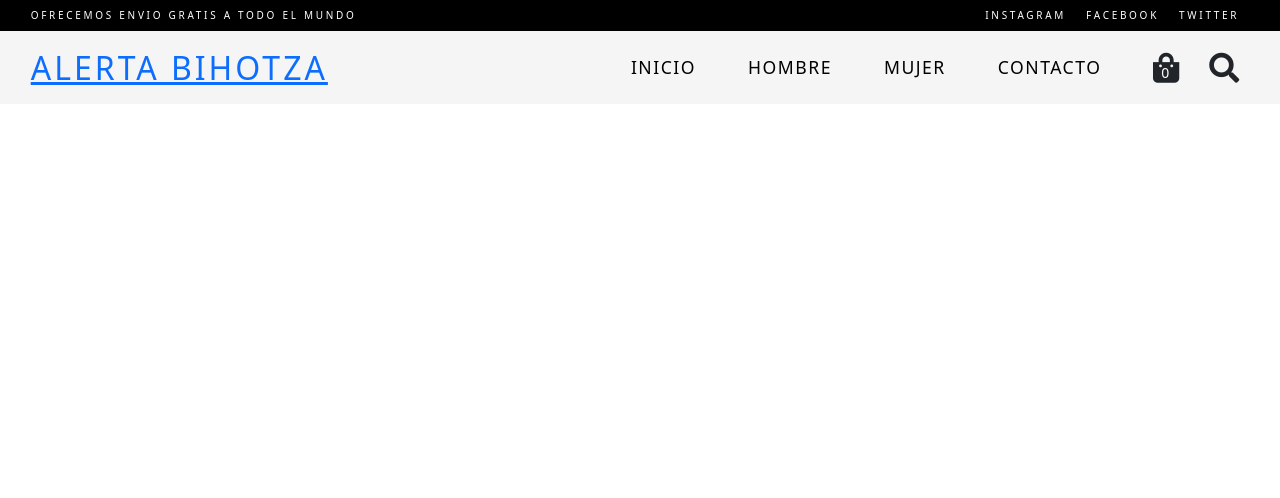
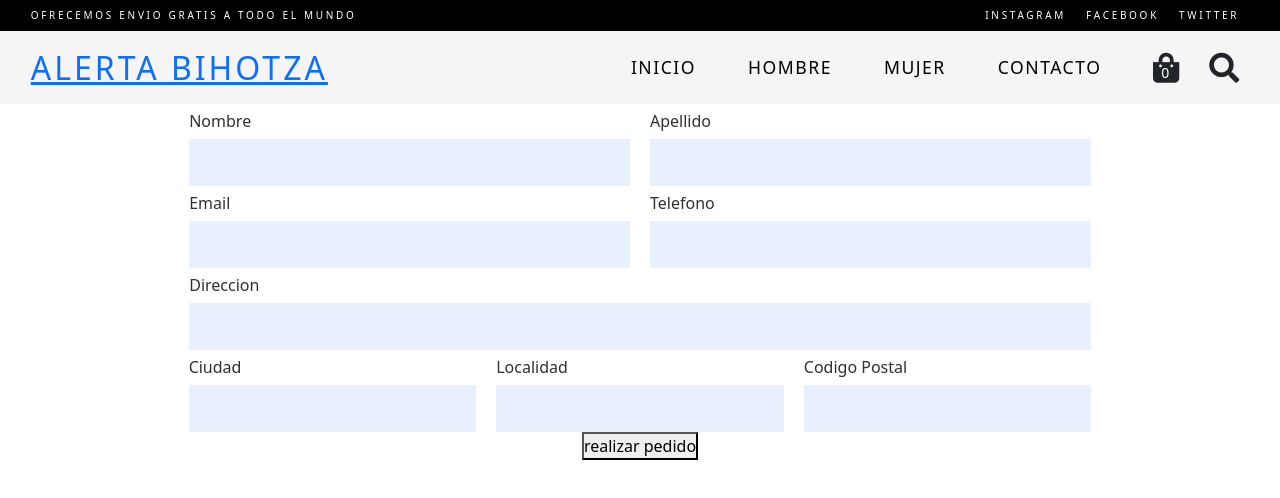
Before and after one commit to IgnacioVivas/Alerta-Bihotza, a React (Create React App) app: page /checkout in a window 1280 px wide. Shown: the top 498 px of the page. Built offline with nearby package versions, Linux system fonts and the light colour scheme.

Commit message:
firebase 2

```diff
--- a/src/App.js
+++ b/src/App.js
@@ -9,6 +9,7 @@ import ItemDetailConteiner from './components/ItemDetailConteiner';
 import { BrowserRouter, Switch, Route } from 'react-router-dom'
 import CartContextProvider from './context/CartContext';
 import Cart from './components/Cart';
+import CheckOut from './components/CheckOut';
 
 
 
@@ -28,7 +29,7 @@ function App() {
               <BootstrapCarousel />
               <ItemListContainer />
             </Route>
-            <Route exact path='/categoria/:categoriaId'>
+            <Route exact path='/categoria/:category'>
               <ItemListContainer />
             </Route>
             <Route exact path='/detalle/:id'>
@@ -36,6 +37,9 @@ function App() {
             </Route>
             <Route exact path='/cart'>
               <Cart></Cart>
+            </Route>
+            <Route exact path='/checkout'>
+              <CheckOut></CheckOut>
             </Route>
           </Switch>
 
--- a/src/assets/styles/App.scss
+++ b/src/assets/styles/App.scss
@@ -425,3 +425,74 @@ header{
     }
 
 }
+
+
+
+
+//estilos checkout
+
+.contenedor{
+    .contCheckOut{
+        div{
+            margin-bottom: 8x;
+        }
+        input{
+            margin: 0px 10px;
+            padding: 15px 13px;
+            border: 0;
+            font-size: 13px;
+            line-height: 17px;
+            background-color: #e8f0fe;
+            color: #818181;
+            font-family: Raleway,sans-serif;
+            font-weight: 400;
+        }
+        label{
+            margin-left: 10px;
+            color: #303030;
+            font-size: 16px;
+            line-height: 35px;
+            font-style: normal;
+            font-weight: 300;
+            letter-spacing: 0;
+            text-align: left;
+        }
+        .nombreYapellido{
+            display: flex;
+            justify-content: center;
+            div{
+                display: flex;
+                flex-direction: column;
+                width: 40%;
+            }
+        }
+        .emailYtelefono{
+            display: flex;
+            justify-content: center;
+            div{
+                display: flex;
+                flex-direction: column;
+                width: 40%;
+            }
+        }
+        .contDireccion{
+            div{
+                margin-left: auto;
+                margin-right: auto;
+                display: flex;
+                justify-content: center;
+                flex-direction: column;
+                width: 80%;
+            }
+        }
+        .ciudadYlocalidad{
+            display: flex;
+            justify-content: center;
+            div{
+                display: flex;
+                flex-direction: column;
+                width: 26.7%;
+            }
+        }
+    }
+}
--- a/src/components/Cart.jsx
+++ b/src/components/Cart.jsx
@@ -1,4 +1,5 @@
 import React from 'react'
+import { Link } from 'react-router-dom';
 import { useCartContext } from '../context/CartContext'
 
 
@@ -10,6 +11,14 @@ function Cart() {
 
     return (
         <div className="cart">
+            { cart.length === 0 ?
+            <div>
+                <h2>No hay productos</h2>
+                <Link to={`/`}>
+                <button>volver al home</button>
+                </Link>
+            </div>
+            :
             <div className="contenedor">
                 <div className="titulosCart tabla">
                     <p></p>
@@ -22,7 +31,7 @@ function Cart() {
                 <>
                     {
                         cart.map((producto) => <div key={producto.item.id} className="item tabla">
-                            <i class="far fa-trash-alt" onClick={removeItem}></i>
+                            <i class="far fa-trash-alt" id={producto.item.id} onClick={removeItem}></i>
                             <img src={producto.item.imagen} alt="" />
                             <p>{producto.item.title}</p>
                             <p>${producto.item.price}</p>
@@ -42,7 +51,11 @@ function Cart() {
                     <p>cart totals</p>
                     <p>${totalPrice()}</p>
                 </div>
+                <Link to= {`/checkout`}>
+                    <button>CheckOut</button>
+                </Link>
             </div>
+            }
         </div>
     )
 }
--- /dev/null
+++ b/src/components/CheckOut.jsx
@@ -0,0 +1,124 @@
+import React from 'react'
+import { useState } from 'react'
+import { useCartContext } from '../context/CartContext'
+import { getFirestore } from '../service/GetFireBase';
+import firebase from 'firebase'
+import 'firebase/firestore'
+
+function CheckOut() {
+
+    const { cart, totalPrice, clear } = useCartContext()
+    const [formData, setFormData] = useState(initialState)
+    const [orderBuy, setOrderBuy] = useState()
+
+
+    function infoForm(e) {
+        setFormData({
+            ...formData,
+            [e.target.name]: e.target.value
+        })
+    }
+
+    function formSubmit(e) {
+        e.preventDefault()
+
+        const newOrder = {
+            buyer: formData,
+            items: cart,
+            total: totalPrice(),
+            date: firebase.firestore.Timestamp.fromDate(new Date()),
+        }
+        console.log(newOrder);
+        const baseDeDatos = getFirestore()
+        const orders = baseDeDatos.collection("orders")
+
+        orders.add(newOrder)
+            .then(resp => {
+                setOrderBuy(resp.id)
+                alert("Su compra fue un éxito. Su número de orden es " + orderBuy +".")
+            })
+            .catch(err => console.log(err))
+            .finally(() =>{
+                setFormData(initialState)
+                clear()
+            })
+
+        // baseDeDatos.collection("Items").doc("zZGD2FheqEUoUrtiyG0f")
+        // .update({
+        //     stock: 4
+        // })
+        // .then(res => console.log(res))
+
+    }
+    console.log(orderBuy);
+    console.log(formData);
+    return (
+
+        <div className="contenedor">
+            <div className="contCheckOut">
+                <form onChange={infoForm} onSubmit={formSubmit}>
+                    <div className="nombreYapellido">
+                        <div>
+                            <label htmlFor="">Nombre</label>
+                            <input type="text" name="nombre" value={formData.nombre} />
+                        </div>
+                        <div>
+                            <label htmlFor="">Apellido</label>
+                            <input type="text" name="apellido" value={formData.apellido} />
+                        </div>
+                    </div>
+
+                    <div className="emailYtelefono">
+                        <div>
+                            <label htmlFor="">Email</label>
+                            <input type="text" name="email" value={formData.email} />
+                        </div>
+                        <div>
+                            <label htmlFor="">Telefono</label>
+                            <input type="text" name="telefono" value={formData.telefono} />
+                        </div>
+                    </div>
+
+                    <div className="contDireccion">
+                        <div>
+                            <label htmlFor="">Direccion</label>
+                            <input type="text" name="direccion" value={formData.direccion} />
+                        </div>
+                    </div>
+
+                    <div className="ciudadYlocalidad">
+                        <div>
+                            <label htmlFor="">Ciudad</label>
+                            <input type="text" name="ciudad" value={formData.ciudad} />
+                        </div>
+                        <div>
+                            <label htmlFor="">Localidad</label>
+                            <input type="text" name="localidad" value={formData.localidad} />
+                        </div>
+                        <div>
+                            <label htmlFor="">Codigo Postal</label>
+                            <input type="text" name="codigoPostal" value={formData.codigoPostal} />
+                        </div>
+                    </div>
+                    <div>
+                        <button>realizar pedido</button>
+                    </div>
+                </form>
+
+            </div>
+        </div>
+    )
+}
+
+const initialState = {
+    nombre: '',
+    apellido: '',
+    email: '',
+    telefono: '',
+    direccion: '',
+    ciudad: '',
+    localidad: '',
+    codigoPostal: '',
+}
+
+export default CheckOut
--- a/src/components/Item.jsx
+++ b/src/components/Item.jsx
@@ -1,10 +1,5 @@
 import React from 'react'
 import { NavLink, Link } from 'react-router-dom'
-
-function clickearProducto(event) {
-    console.log(event)
-}
-
 
 
 function Item({ producto }) {
--- a/src/components/ItemDetail.jsx
+++ b/src/components/ItemDetail.jsx
@@ -4,7 +4,7 @@ import ItemCount from './ItemCount'
 
 function ItemDetail({ producto }) {
 
-    const { id, imagenId, category, title, price, categoyId, description } = producto
+    const { id, imagenId, category, title, price, categoyId, description, stock } = producto
 
     const {addToCart} = useCartContext()
 
@@ -29,7 +29,7 @@ function ItemDetail({ producto }) {
                             <div className= "contDescripcion">
                                 <p>{description}</p>
                             </div>
-                            <ItemCount initial={1} stock={8} onAdd={onAdd} ></ItemCount>
+                            <ItemCount initial={1} stock={stock} onAdd={onAdd} ></ItemCount>
                             <div className="productMeta">
                                 <p>Categoria: <span>{category}</span></p>
                             </div>
--- a/src/components/NavBar.jsx
+++ b/src/components/NavBar.jsx
@@ -28,8 +28,8 @@ function NavBar() {
                     <nav className="NavBar">
                         <ul>
                             <li><a href="">inicio</a></li>
-                            <li><Link to={`categoria/hombre`}>hombre</Link></li>
-                            <li><Link to={`categoria/mujer`}>mujer</Link></li>
+                            <li><Link to={`/categoria/hombre`}>hombre</Link></li>
+                            <li><Link to={`/categoria/mujer`}>mujer</Link></li>
                             <li><a href="">contacto</a></li>
                         </ul>
                     </nav>
```
Also changed, not shown: src/components/ItemListContainer.jsx (+23 -43 lines), src/context/CartContext.jsx (+5 -2 lines).
